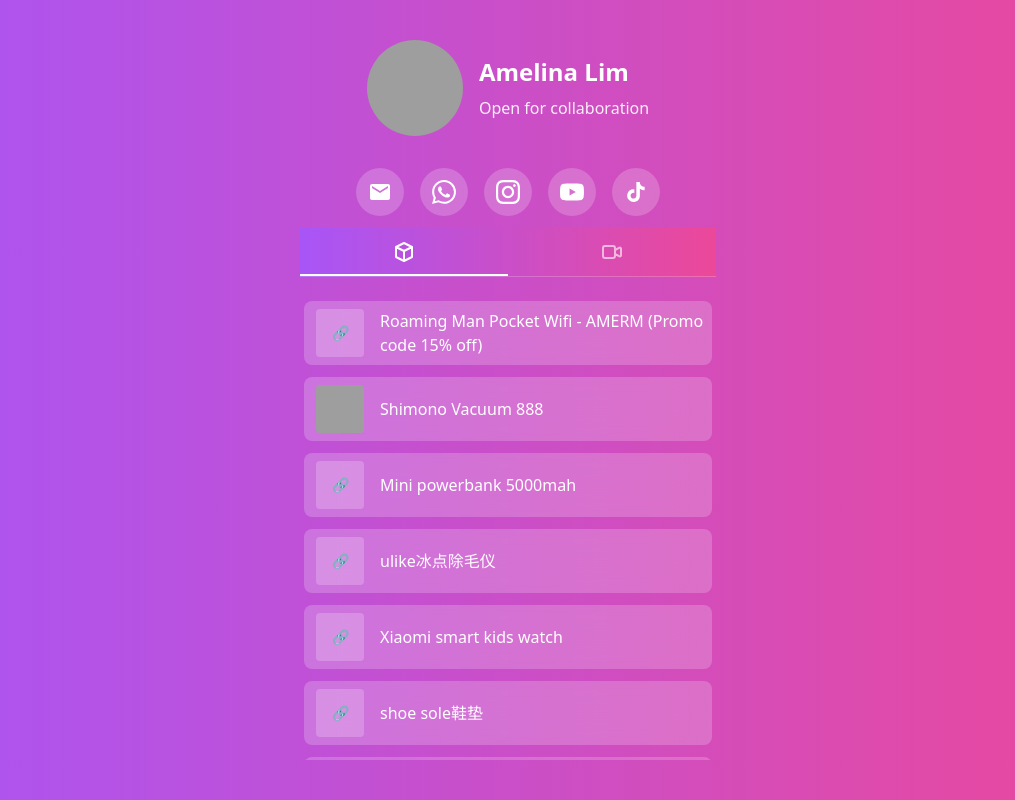
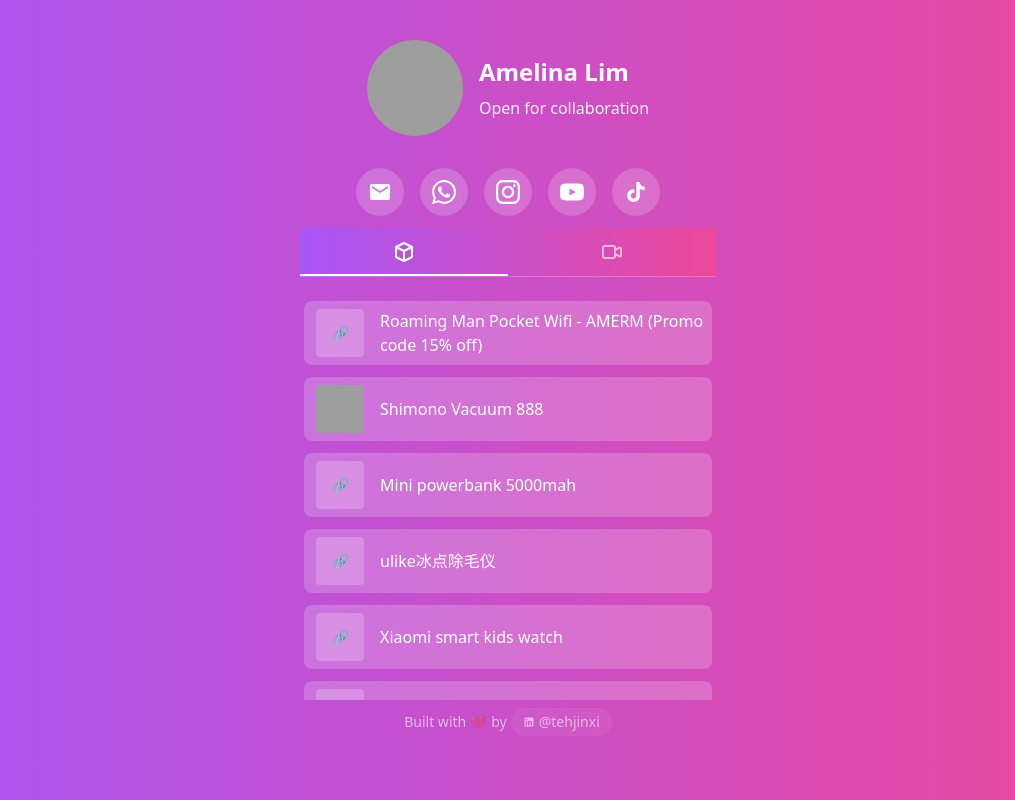
Before and after one commit to tehjinxi/link, a plain HTML site: page index.html in a window 1280 px wide. Shown: the whole page, without its empty margins (132-1147 px from the left). Drawn offline with nearby package versions, Linux system fonts and the light colour scheme; grey boxes are pictures that could not be loaded.

Commit message:
main: Add footer

```diff
--- a/index.html
+++ b/index.html
@@ -124,6 +124,18 @@
                 </div>
             </div>
         </div>
+
+        <!-- Footer Attribution -->
+        <div class="flex-shrink-0 text-center py-2 mb-4 text-white text-sm opacity-60">
+            <a href="https://www.linkedin.com/in/tehjinxi" target="_blank" class="hover:opacity-100 transition-opacity duration-300 flex items-center justify-center gap-1 group">
+                Built with <span class="animate-pulse">❤️</span> by <span class="bg-white bg-opacity-10 px-3 py-1 rounded-full group-hover:bg-opacity-20 group-hover:scale-105 transition-all duration-300 flex items-center gap-1">
+                    <svg class="w-3 h-3" fill="currentColor" viewBox="0 0 24 24">
+                        <path d="M19 3a2 2 0 0 1 2 2v14a2 2 0 0 1-2 2H5a2 2 0 0 1-2-2V5a2 2 0 0 1 2-2h14m-.5 15.5v-5.3a3.26 3.26 0 0 0-3.26-3.26c-.85 0-1.84.52-2.32 1.3v-1.11h-2.79v8.37h2.79v-4.93c0-.77.62-1.4 1.39-1.4a1.4 1.4 0 0 1 1.4 1.4v4.93h2.79M6.88 8.56a1.68 1.68 0 0 0 1.68-1.68c0-.93-.75-1.69-1.68-1.69a1.69 1.69 0 0 0-1.69 1.69c0 .93.76 1.68 1.69 1.68m1.39 9.94v-8.37H5.5v8.37h2.77z"/>
+                    </svg>
+                    @tehjinxi
+                </span>
+            </a>
+        </div>
     </div>
 </body>
 </html>
```
